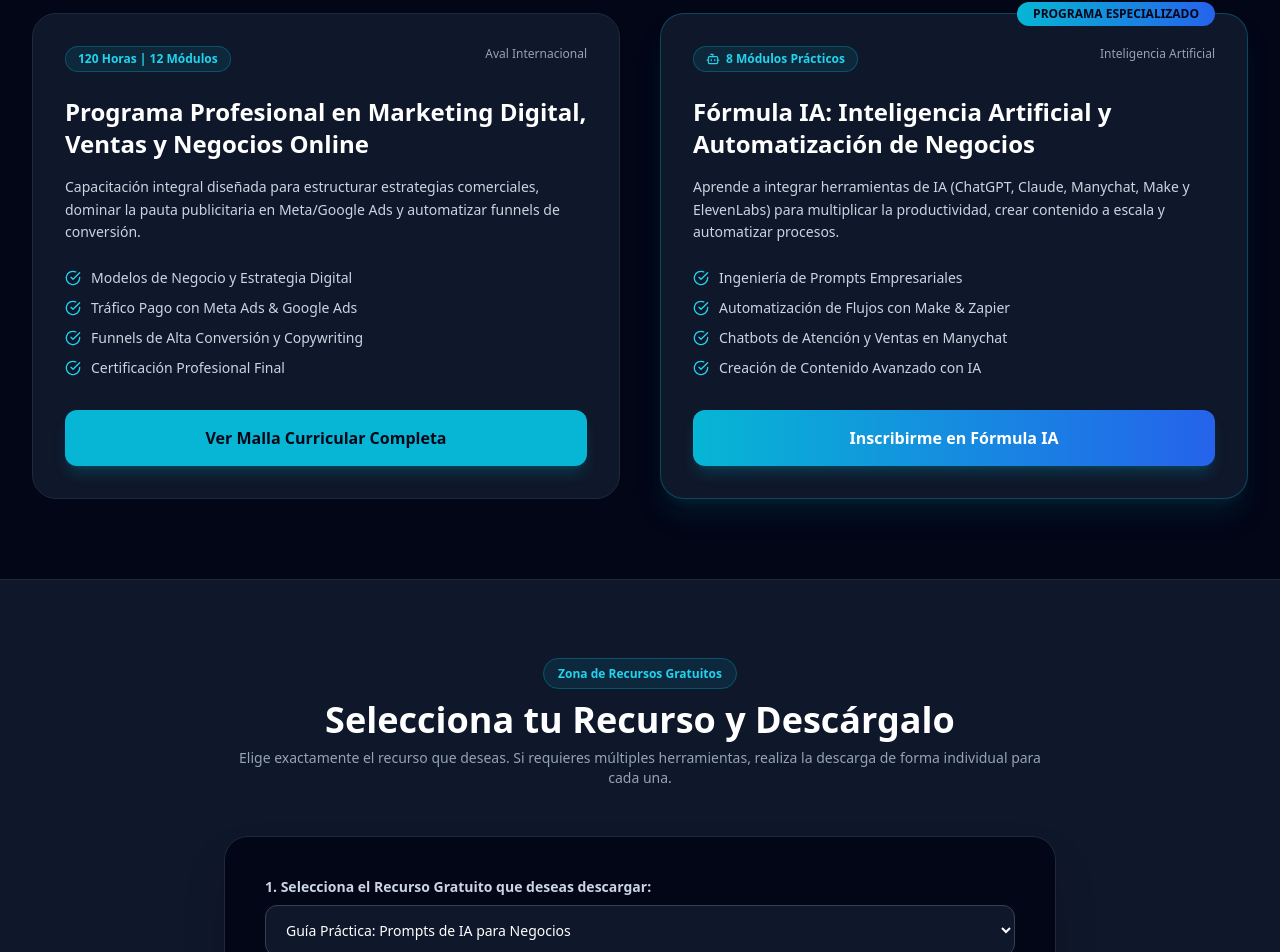
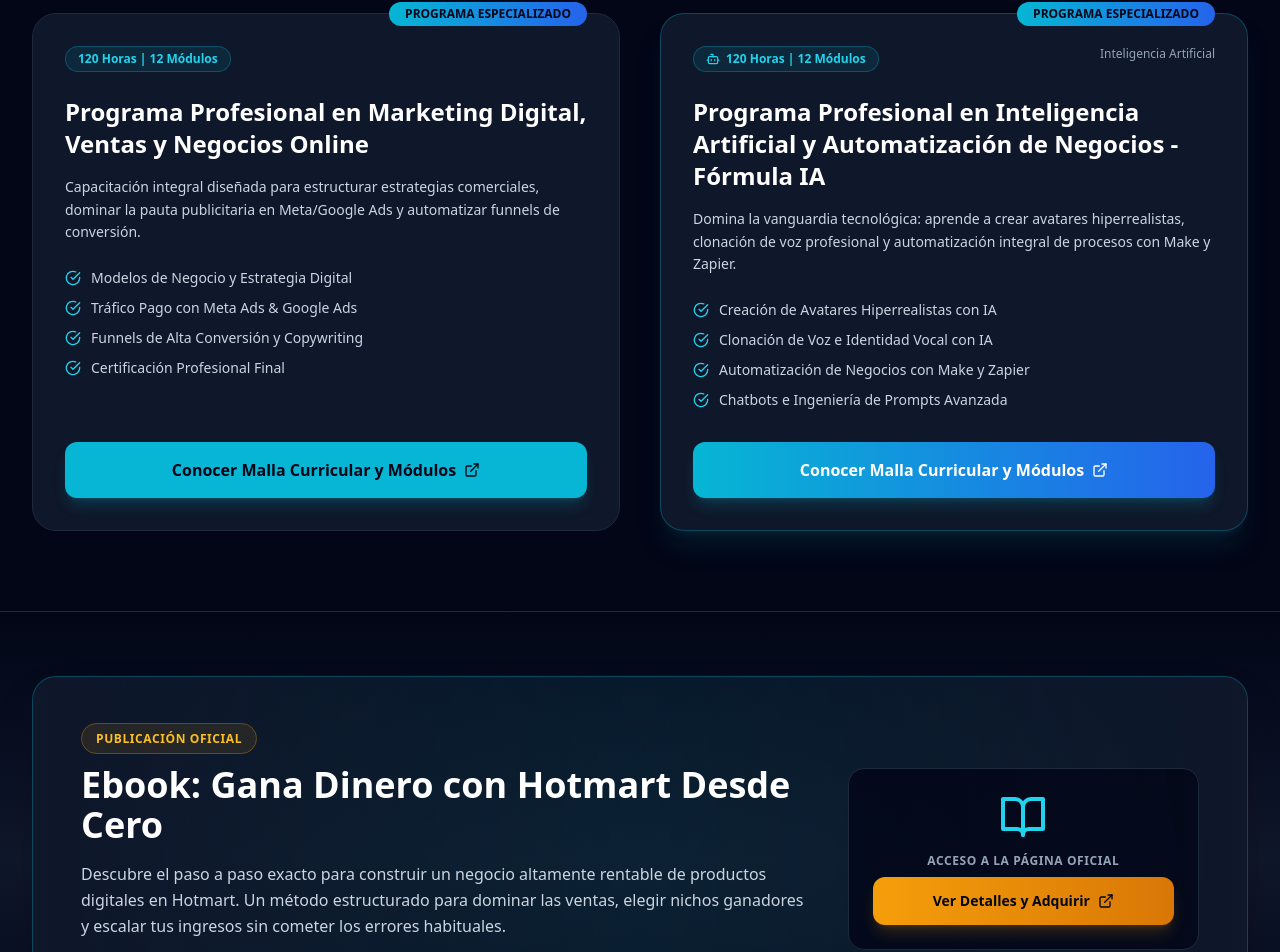
Before and after one commit to adenacademiadigital/aden-oficial, a React (Vite) app: page / in a window 1280 px wide. Shown: the part 1480-2432 px from the top of the page. Built offline with nearby package versions, Linux system fonts and the light colour scheme.

Commit message:
Update App.jsx

```diff
--- a/App.jsx
+++ b/App.jsx
@@ -13,17 +13,29 @@ import {
   Instagram,
   Facebook,
   Linkedin,
-  Video
+  Video,
+  FileText,
+  Mic,
+  Zap
 } from 'lucide-react';
 
 export default function App() {
   const [selectedLeadMagnet, setSelectedLeadMagnet] = useState('Guía Práctica: Prompts de IA para Negocios');
   const [formData, setFormData] = useState({ name: '', email: '', phone: '' });
   const [submitted, setSubmitted] = useState(false);
+  const [downloadUrl, setDownloadUrl] = useState('#');
+
+  // Mapeo de recursos gratuitos a sus URLs de descarga directa
+  const leadMagnetUrls = {
+    'Guía Práctica: Prompts de IA para Negocios': '#descarga-prompts-ia',
+    'Plantilla de Funnel de Ventas B2B': '#descarga-funnel-b2b',
+    'Checklist: Auditoría de Campañas en Meta Ads': '#descarga-audit-meta'
+  };
 
   const handleSubmit = (e) => {
     e.preventDefault();
-    // Aquí se conecta con el webhook/endpoint de HubSpot
+    // Asignar el enlace de descarga correspondiente
+    setDownloadUrl(leadMagnetUrls[selectedLeadMagnet] || '#');
     setSubmitted(true);
   };
 
@@ -47,6 +59,7 @@ export default function App() {
             <a href="#agencia" className="hover:text-cyan-400 transition">Agencia B2B</a>
             <a href="#programas" className="hover:text-cyan-400 transition">Programas</a>
             <a href="#formula-ia" className="hover:text-cyan-400 transition">Fórmula IA</a>
+            <a href="#ebook-hotmart" className="hover:text-cyan-400 transition">Ebook Hotmart</a>
             <a href="#recursos" className="hover:text-cyan-400 transition">Recursos Gratuitos</a>
           </nav>
 
@@ -54,7 +67,7 @@ export default function App() {
             href="#recursos"
             className="bg-cyan-500 hover:bg-cyan-400 text-slate-950 px-5 py-2.5 rounded-xl font-bold text-sm transition shadow-lg shadow-cyan-500/20"
           >
-            Acceso Estudiantes
+            Guías Gratuitas
           </a>
         </div>
       </header>
@@ -104,7 +117,6 @@ export default function App() {
           </div>
 
           <div className="grid grid-cols-1 md:grid-cols-3 gap-8">
-            {/* Demo 1 */}
             <div className="bg-slate-900 border border-slate-800 rounded-2xl p-6 flex flex-col justify-between hover:border-cyan-500/50 transition">
               <div>
                 <div className="w-12 h-12 bg-emerald-500/10 text-emerald-400 rounded-xl flex items-center justify-center mb-4">
@@ -118,7 +130,6 @@ export default function App() {
               </a>
             </div>
 
-            {/* Demo 2 */}
             <div className="bg-slate-900 border border-slate-800 rounded-2xl p-6 flex flex-col justify-between hover:border-cyan-500/50 transition">
               <div>
                 <div className="w-12 h-12 bg-cyan-500/10 text-cyan-400 rounded-xl flex items-center justify-center mb-4">
@@ -132,7 +143,6 @@ export default function App() {
               </a>
             </div>
 
-            {/* Demo 3 */}
             <div className="bg-slate-900 border border-slate-800 rounded-2xl p-6 flex flex-col justify-between hover:border-cyan-500/50 transition">
               <div>
                 <div className="w-12 h-12 bg-blue-500/10 text-blue-400 rounded-xl flex items-center justify-center mb-4">
@@ -160,12 +170,14 @@ export default function App() {
 
           {/* Programa 1: Certificación Profesional */}
           <div className="bg-slate-900 border border-slate-800 rounded-3xl p-8 relative flex flex-col justify-between">
+            <div className="absolute -top-3 right-8 bg-gradient-to-r from-cyan-500 to-blue-600 text-slate-950 text-xs font-black px-4 py-1 rounded-full uppercase">
+              Programa Especializado
+            </div>
             <div>
               <div className="flex justify-between items-start mb-6">
                 <span className="bg-cyan-500/10 border border-cyan-500/30 text-cyan-400 text-xs font-bold px-3 py-1 rounded-full">
                   120 Horas | 12 Módulos
                 </span>
-                <span className="text-slate-400 text-xs">Aval Internacional</span>
               </div>
               <h3 className="text-2xl font-black text-white mb-4">
                 Programa Profesional en Marketing Digital, Ventas y Negocios Online
@@ -180,9 +192,14 @@ export default function App() {
                 <li className="flex items-center gap-2.5"><CheckCircle className="w-4 h-4 text-cyan-400" /> Certificación Profesional Final</li>
               </ul>
             </div>
-            <button className="w-full bg-cyan-500 hover:bg-cyan-400 text-slate-950 font-bold py-4 rounded-xl transition text-center shadow-lg shadow-cyan-500/20">
-              Ver Malla Curricular Completa
-            </button>
+            <a
+              href="https://go.hotmart.com/V104737410L"
+              target="_blank"
+              rel="noopener noreferrer"
+              className="w-full bg-cyan-500 hover:bg-cyan-400 text-slate-950 font-bold py-4 rounded-xl transition text-center shadow-lg shadow-cyan-500/20 inline-flex items-center justify-center gap-2"
+            >
+              Conocer Malla Curricular y Módulos <ExternalLink className="w-4 h-4" />
+            </a>
           </div>
 
           {/* Programa 2: Fórmula IA */}
@@ -193,41 +210,82 @@ export default function App() {
             <div>
               <div className="flex justify-between items-start mb-6">
                 <span className="bg-cyan-500/10 border border-cyan-500/30 text-cyan-400 text-xs font-bold px-3 py-1 rounded-full flex items-center gap-1.5">
-                  <Bot className="w-3.5 h-3.5" /> 8 Módulos Prácticos
+                  <Bot className="w-3.5 h-3.5" /> 120 Horas | 12 Módulos
                 </span>
                 <span className="text-slate-400 text-xs">Inteligencia Artificial</span>
               </div>
               <h3 className="text-2xl font-black text-white mb-4">
-                Fórmula IA: Inteligencia Artificial y Automatización de Negocios
+                Programa Profesional en Inteligencia Artificial y Automatización de Negocios - Fórmula IA
               </h3>
               <p className="text-slate-300 text-sm mb-6 leading-relaxed">
-                Aprende a integrar herramientas de IA (ChatGPT, Claude, Manychat, Make y ElevenLabs) para multiplicar la productividad, crear contenido a escala y automatizar procesos.
+                Domina la vanguardia tecnológica: aprende a crear avatares hiperrealistas, clonación de voz profesional y automatización integral de procesos con Make y Zapier.
               </p>
               <ul className="space-y-2.5 text-sm text-slate-300 mb-8">
-                <li className="flex items-center gap-2.5"><CheckCircle className="w-4 h-4 text-cyan-400" /> Ingeniería de Prompts Empresariales</li>
-                <li className="flex items-center gap-2.5"><CheckCircle className="w-4 h-4 text-cyan-400" /> Automatización de Flujos con Make & Zapier</li>
-                <li className="flex items-center gap-2.5"><CheckCircle className="w-4 h-4 text-cyan-400" /> Chatbots de Atención y Ventas en Manychat</li>
-                <li className="flex items-center gap-2.5"><CheckCircle className="w-4 h-4 text-cyan-400" /> Creación de Contenido Avanzado con IA</li>
+                <li className="flex items-center gap-2.5"><CheckCircle className="w-4 h-4 text-cyan-400" /> Creación de Avatares Hiperrealistas con IA</li>
+                <li className="flex items-center gap-2.5"><CheckCircle className="w-4 h-4 text-cyan-400" /> Clonación de Voz e Identidad Vocal con IA</li>
+                <li className="flex items-center gap-2.5"><CheckCircle className="w-4 h-4 text-cyan-400" /> Automatización de Negocios con Make y Zapier</li>
+                <li className="flex items-center gap-2.5"><CheckCircle className="w-4 h-4 text-cyan-400" /> Chatbots e Ingeniería de Prompts Avanzada</li>
               </ul>
             </div>
-            <button className="w-full bg-gradient-to-r from-cyan-500 to-blue-600 hover:from-cyan-400 hover:to-blue-500 text-white font-bold py-4 rounded-xl transition text-center shadow-lg shadow-cyan-500/20">
-              Inscribirme en Fórmula IA
-            </button>
+            <a
+              href="https://formula-ia-aden.netlify.app/"
+              target="_blank"
+              rel="noopener noreferrer"
+              className="w-full bg-gradient-to-r from-cyan-500 to-blue-600 hover:from-cyan-400 hover:to-blue-500 text-white font-bold py-4 rounded-xl transition text-center shadow-lg shadow-cyan-500/20 inline-flex items-center justify-center gap-2"
+            >
+              Conocer Malla Curricular y Módulos <ExternalLink className="w-4 h-4" />
+            </a>
           </div>
 
         </div>
       </section>
 
-      {/* 5. FORMULARIO HUBSPOT - DESCARGA INDIVIDUAL DE RECURSOS */}
+      {/* 5. SECCIÓN DESTACADA: EBOOK HOTMART */}
+      <section id="ebook-hotmart" className="py-16 bg-gradient-to-b from-slate-950 via-slate-900 to-slate-950 border-y border-slate-800">
+        <div className="max-w-7xl mx-auto px-4 sm:px-6 lg:px-8">
+          <div className="bg-gradient-to-r from-slate-900 via-cyan-950/40 to-slate-900 border border-cyan-500/30 rounded-3xl p-8 sm:p-12 grid grid-cols-1 lg:grid-cols-3 gap-8 items-center shadow-2xl">
+            <div className="lg:col-span-2">
+              <span className="bg-amber-500/10 border border-amber-500/30 text-amber-400 text-xs font-black px-3.5 py-1.5 rounded-full uppercase tracking-wider">
+                Publicación Oficial
+              </span>
+              <h2 className="text-3xl sm:text-4xl font-black text-white mt-4 mb-4">
+                Ebook: Gana Dinero con Hotmart Desde Cero
+              </h2>
+              <p className="text-slate-300 text-base leading-relaxed mb-6">
+                Descubre el paso a paso exacto para construir un negocio altamente rentable de productos digitales en Hotmart. Un método estructurado para dominar las ventas, elegir nichos ganadores y escalar tus ingresos sin cometer los errores habituales.
+              </p>
+              <div className="flex flex-wrap gap-4 text-xs font-semibold text-slate-300">
+                <span className="bg-slate-800/80 px-3 py-1.5 rounded-lg border border-slate-700">✓ Estrategia paso a paso</span>
+                <span className="bg-slate-800/80 px-3 py-1.5 rounded-lg border border-slate-700">✓ Para principiantes y avanzados</span>
+                <span className="bg-slate-800/80 px-3 py-1.5 rounded-lg border border-slate-700">✓ Acceso Inmediato</span>
+              </div>
+            </div>
+            <div className="flex flex-col items-center justify-center bg-slate-950/80 border border-slate-800 rounded-2xl p-6 text-center">
+              <BookOpen className="w-12 h-12 text-cyan-400 mb-3" />
+              <p className="text-xs text-slate-400 uppercase font-bold tracking-wider mb-2">Acceso a la Página Oficial</p>
+              <a
+                href="https://go.hotmart.com/O103090107L?dp=1"
+                target="_blank"
+                rel="noopener noreferrer"
+                className="w-full bg-gradient-to-r from-amber-500 to-amber-600 hover:from-amber-400 hover:to-amber-500 text-slate-950 font-black py-3.5 px-6 rounded-xl transition shadow-lg shadow-amber-500/20 inline-flex items-center justify-center gap-2 text-sm"
+              >
+                Ver Detalles y Adquirir <ExternalLink className="w-4 h-4" />
+              </a>
+            </div>
+          </div>
+        </div>
+      </section>
+
+      {/* 6. FORMULARIO HUBSPOT - GUÍAS GRATUITAS Y DESCARGA DIRECTA */}
       <section id="recursos" className="py-20 bg-slate-900 border-t border-slate-800">
         <div className="max-w-4xl mx-auto px-4 sm:px-6 lg:px-8">
           <div className="text-center mb-12">
             <span className="bg-cyan-500/10 border border-cyan-500/30 text-cyan-400 text-xs font-bold px-3.5 py-1.5 rounded-full">
               Zona de Recursos Gratuitos
             </span>
-            <h2 className="text-3xl sm:text-4xl font-black text-white mt-4">Selecciona tu Recurso y Descárgalo</h2>
+            <h2 className="text-3xl sm:text-4xl font-black text-white mt-4">Descarga tu Guía Gratuita Seleccionada</h2>
             <p className="text-slate-400 text-sm mt-2">
-              Elige exactamente el recurso que deseas. Si requieres múltiples herramientas, realiza la descarga de forma individual para cada una.
+              Ingresa tus datos para habilitar la descarga inmediata de tu material de estudio exclusivo. Si deseas más de una guía, completa el registro individual para cada una.
             </p>
           </div>
 
@@ -237,22 +295,31 @@ export default function App() {
                 <div className="w-16 h-16 bg-emerald-500/20 border border-emerald-500 text-emerald-400 rounded-full flex items-center justify-center mx-auto mb-4">
                   <Download className="w-8 h-8" />
                 </div>
-                <h3 className="text-2xl font-bold text-white mb-2">¡Solicitud Procesada!</h3>
+                <h3 className="text-2xl font-bold text-white mb-2">¡Tu Recurso está Listo!</h3>
                 <p className="text-slate-300 text-sm mb-6">
-                  Hemos enviado la descarga de <span className="text-cyan-400 font-semibold">"{selectedLeadMagnet}"</span> directamente a tu correo electrónico y WhatsApp.
+                  Hemos procesado tu registro para <span className="text-cyan-400 font-semibold">"{selectedLeadMagnet}"</span>. Haz clic en el siguiente botón para iniciar la descarga inmediata:
                 </p>
-                <button
-                  onClick={() => setSubmitted(false)}
-                  className="bg-slate-800 hover:bg-slate-700 text-cyan-400 text-sm font-bold px-6 py-3 rounded-xl transition"
-                >
-                  Descargar otro recurso gratuito
-                </button>
+                <div className="flex flex-col sm:flex-row gap-4 justify-center">
+                  <a
+                    href={downloadUrl}
+                    download
+                    className="bg-gradient-to-r from-cyan-500 to-blue-600 hover:from-cyan-400 hover:to-blue-500 text-white font-bold px-8 py-4 rounded-xl transition shadow-lg shadow-cyan-500/25 inline-flex items-center justify-center gap-2 text-sm"
+                  >
+                    <Download className="w-4 h-4" /> Descargar Ahora
+                  </a>
+                  <button
+                    onClick={() => setSubmitted(false)}
+                    className="bg-slate-800 hover:bg-slate-700 text-slate-300 text-sm font-semibold px-6 py-4 rounded-xl transition"
+                  >
+                    Descargar otra guía gratuita
+                  </button>
+                </div>
               </div>
             ) : (
               <form onSubmit={handleSubmit} className="space-y-6">
                 <div>
                   <label className="block text-slate-300 font-semibold text-sm mb-2">
-                    1. Selecciona el Recurso Gratuito que deseas descargar:
+                    1. Selecciona la Guía Gratuita que deseas descargar:
                   </label>
                   <select
                     value={selectedLeadMagnet}
@@ -260,7 +327,6 @@ export default function App() {
                     className="w-full bg-slate-900 border border-slate-700 rounded-xl px-4 py-3.5 text-white focus:outline-none focus:border-cyan-500 text-sm"
                   >
                     <option value="Guía Práctica: Prompts de IA para Negocios">Guía Práctica: Prompts de IA para Negocios</option>
-                    <option value="Ebook: Gana Dinero con Hotmart Desde Cero">Ebook: Gana Dinero con Hotmart Desde Cero</option>
                     <option value="Plantilla de Funnel de Ventas B2B">Plantilla de Funnel de Ventas B2B</option>
                     <option value="Checklist: Auditoría de Campañas en Meta Ads">Checklist: Auditoría de Campañas en Meta Ads</option>
                   </select>
@@ -307,7 +373,7 @@ export default function App() {
                   type="submit"
                   className="w-full bg-gradient-to-r from-cyan-500 to-blue-600 hover:from-cyan-400 hover:to-blue-500 text-white font-bold py-4 rounded-xl transition shadow-lg shadow-cyan-500/25 flex items-center justify-center gap-2"
                 >
-                  <Send className="w-4 h-4" /> Obtener mi Recurso Seleccionado
+                  <Send className="w-4 h-4" /> Solicitar Descarga de la Guía
                 </button>
               </form>
             )}
@@ -315,7 +381,7 @@ export default function App() {
         </div>
       </section>
 
-      {/* 6. PIE DE PÁGINA CON REDES OFICIALES DE ADEN */}
+      {/* 7. PIE DE PÁGINA CON REDES OFICIALES DE ADEN */}
       <footer className="border-t border-slate-800 bg-slate-950 py-12">
         <div className="max-w-7xl mx-auto px-4 sm:px-6 lg:px-8 flex flex-col md:flex-row justify-between items-center gap-8">
           <div>
@@ -326,7 +392,6 @@ export default function App() {
             <p className="text-slate-500 text-xs">© {new Date().getFullYear()} Academia ADEN. Todos los derechos reservados.</p>
           </div>
 
-          {/* Enlaces a Redes Oficiales */}
           <div className="flex items-center space-x-6">
             <a
               href="https://www.instagram.com/aden_academia"
```
